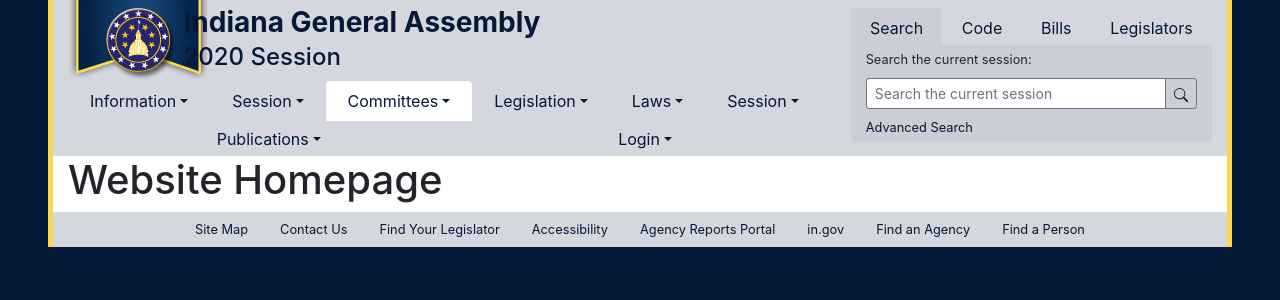
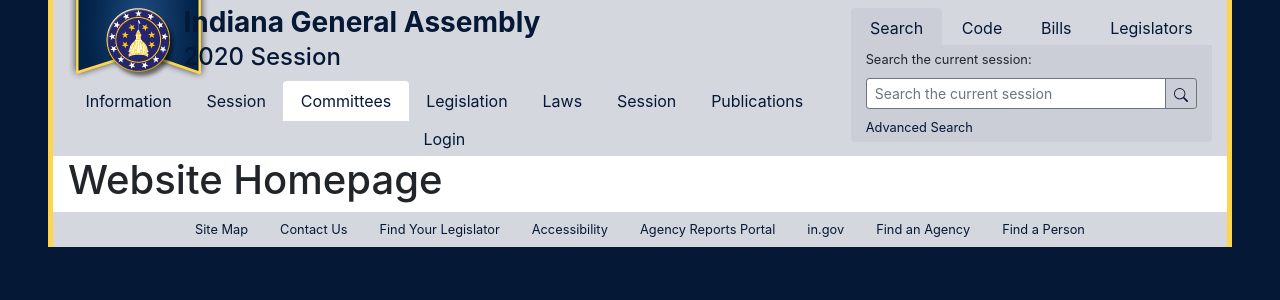
Before and after one commit to jmannfeld/frontend-iga, a Next.js app: page / in a window 1280 px wide. Shown: the top 300 px of the page. Built offline with nearby package versions, Linux system fonts and the light colour scheme.

Commit message:
Make navbar hoverable and clickable

```diff
--- a/components/Navbar.js
+++ b/components/Navbar.js
@@ -4,8 +4,8 @@
 const Navbar = (props) => (
   <ul className="nav nav-tabs nav-fill">
     <li className="nav-item dropdown">
-      <a className="nav-link dropdown-toggle" data-toggle="dropdown" href="#" role="button">Information</a>
-      <div className="dropdown-menu">
+      <Link href="/"><a className="nav-link" role="button">Information</a></Link>
+      <div className="dropdown-menu nav-display">
         <a className="dropdown-item" href="#">Action</a>
         <a className="dropdown-item" href="#">Another action</a>
         <a className="dropdown-item" href="#">Something else here</a>
@@ -14,8 +14,8 @@
       </div>
     </li>
     <li className="nav-item dropdown">
-      <a className="nav-link dropdown-toggle" data-toggle="dropdown" href="#" role="button">Session</a>
-      <div className="dropdown-menu">
+      <Link href="/"><a className="nav-link" role="button">Session</a></Link>
+      <div className="dropdown-menu nav-display">
         <a className="dropdown-item" href="#">Action</a>
         <a className="dropdown-item" href="#">Another action</a>
         <a className="dropdown-item" href="#">Something else here</a>
@@ -23,12 +23,10 @@
         <a className="dropdown-item" href="#">Separated link</a>
       </div>
     </li>
-    <li className="nav-item dropdown dropdown-submenu">
-      <a className="nav-link active dropdown-toggle" data-toggle="dropdown" href="#" role="button">Committees</a>
-      <div className="dropdown-menu">
-          <div className="all-committees">
-            <Link href="/committees"><a className="dropdown-item">All</a></Link>
-          </div>
+    <li className="nav-item dropdown">
+      <Link href="/committees"><a className="nav-link active" role="button">Committees</a></Link>
+      <div className="dropdown-menu nav-display">
+
           <div className="standing-committees">
             <Link href="/committees/standing"><a className="dropdown-item">Standing</a></Link>
               <div className="sub-dropdown dropdown-menu committee-tables">
@@ -76,8 +74,8 @@
       </div>
     </li>
     <li className="nav-item dropdown">
-      <a className="nav-link dropdown-toggle" data-toggle="dropdown" href="#" role="button">Legislation</a>
-      <div className="dropdown-menu">
+      <Link href="/"><a className="nav-link" role="button">Legislation</a></Link>
+      <div className="dropdown-menu nav-display">
         <a className="dropdown-item" href="#">Action</a>
         <a className="dropdown-item" href="#">Another action</a>
         <a className="dropdown-item" href="#">Something else here</a>
@@ -86,8 +84,8 @@
       </div>
     </li>
     <li className="nav-item dropdown">
-      <a className="nav-link dropdown-toggle" data-toggle="dropdown" href="#" role="button">Laws</a>
-      <div className="dropdown-menu">
+      <Link href="/"><a className="nav-link" role="button">Laws</a></Link>
+      <div className="dropdown-menu nav-display">
         <a className="dropdown-item" href="#">Action</a>
         <a className="dropdown-item" href="#">Another action</a>
         <a className="dropdown-item" href="#">Something else here</a>
@@ -96,8 +94,8 @@
       </div>
     </li>
     <li className="nav-item dropdown">
-      <a className="nav-link dropdown-toggle" data-toggle="dropdown" href="#" role="button">Session</a>
-      <div className="dropdown-menu">
+      <Link href="/"><a className="nav-link" role="button">Session</a></Link>
+      <div className="dropdown-menu nav-display">
         <a className="dropdown-item" href="#">Action</a>
         <a className="dropdown-item" href="#">Another action</a>
         <a className="dropdown-item" href="#">Something else here</a>
@@ -106,8 +104,8 @@
       </div>
     </li>
     <li className="nav-item dropdown">
-      <a className="nav-link dropdown-toggle" data-toggle="dropdown" href="#" role="button">Publications</a>
-      <div className="dropdown-menu">
+      <Link href="/"><a className="nav-link" role="button">Publications</a></Link>
+      <div className="dropdown-menu nav-display">
         <a className="dropdown-item" href="#">Action</a>
         <a className="dropdown-item" href="#">Another action</a>
         <a className="dropdown-item" href="#">Something else here</a>
@@ -116,8 +114,8 @@
       </div>
     </li>
     <li className="nav-item dropdown">
-      <a className="nav-link dropdown-toggle" data-toggle="dropdown" href="#" role="button">Login</a>
-      <div className="dropdown-menu">
+      <Link href="/"><a className="nav-link" role="button">Login</a></Link>
+      <div className="dropdown-menu nav-display">
         <a className="dropdown-item" href="#">Action</a>
         <a className="dropdown-item" href="#">Another action</a>
         <a className="dropdown-item" href="#">Something else here</a>
@@ -140,6 +138,10 @@
 
       a {
         color: rgb(5, 24, 54);
+      }
+
+      .nav-item:hover .nav-display {
+        display: block;
       }
 
       .sub-dropdown {
```
